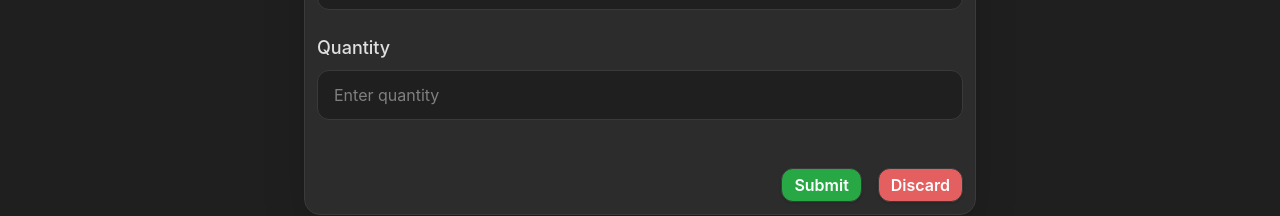
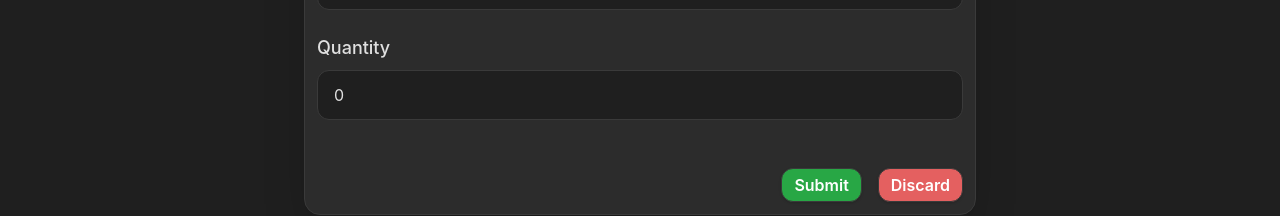
Before and after one commit to Amin-Chogueur/miniOdoo, a Next.js app: page /tools/edit/1 in a window 1280 px wide. Shown: the part 461-677 px from the top of the page. Built offline with nearby package versions, Linux system fonts and the light colour scheme; no server answers; the database is empty.

Commit message:
fix typescript errors cause issue in the previous deployment

```diff
--- a/src/app/employees/new/page.tsx
+++ b/src/app/employees/new/page.tsx
@@ -1,6 +1,6 @@
 "use client";
 
-import React, { FormEvent, useRef, useState } from "react";
+import React, { FormEvent, useState } from "react";
 import { useRouter } from "next/navigation";
 import { useMutation, useQueryClient } from "@tanstack/react-query";
 import { addEmployee } from "@/query/employeesQuery";
--- a/src/app/tools/edit/[id]/page.tsx
+++ b/src/app/tools/edit/[id]/page.tsx
@@ -13,7 +13,7 @@ const initialState = {
   name: "",
   code: "",
   shelf: "",
-  quantity: "",
+  quantity: 0,
 };
 
 export default function EditTool({
@@ -152,9 +152,9 @@ export default function EditTool({
             <label className="block text-lg font-medium">Quantity</label>
             <input
               onChange={handleChange}
-              value={tool.quantity ?? ""}
+              value={tool.quantity ?? 0}
               name="quantity"
-              type="text"
+              type="number"
               placeholder="Enter quantity"
               className="w-full px-4 py-3 rounded-xl outline-none text-base focus:ring-2 focus:ring-blue-500"
               style={{
--- a/src/app/tools/new/page.tsx
+++ b/src/app/tools/new/page.tsx
@@ -11,7 +11,7 @@ const initialState = {
   name: "",
   code: "",
   shelf: "",
-  quantity: "",
+  quantity: 0,
 };
 
 export default function NewEmployee() {
@@ -136,7 +136,7 @@ export default function NewEmployee() {
               onChange={handleChange}
               value={tool.quantity}
               name="quantity"
-              type="text"
+              type="number"
               placeholder="Enter quantity"
               className="w-full px-4 py-3 rounded-xl outline-none text-base focus:ring-2 focus:ring-blue-500"
               style={{
--- a/src/query/toolQuery.ts
+++ b/src/query/toolQuery.ts
@@ -1,4 +1,3 @@
-import { EmployeeType } from "@/types/EmployeeType";
 import { ToolType } from "@/types/ToolType";
 import axios from "axios";
 import { toast } from "react-toastify";
```
